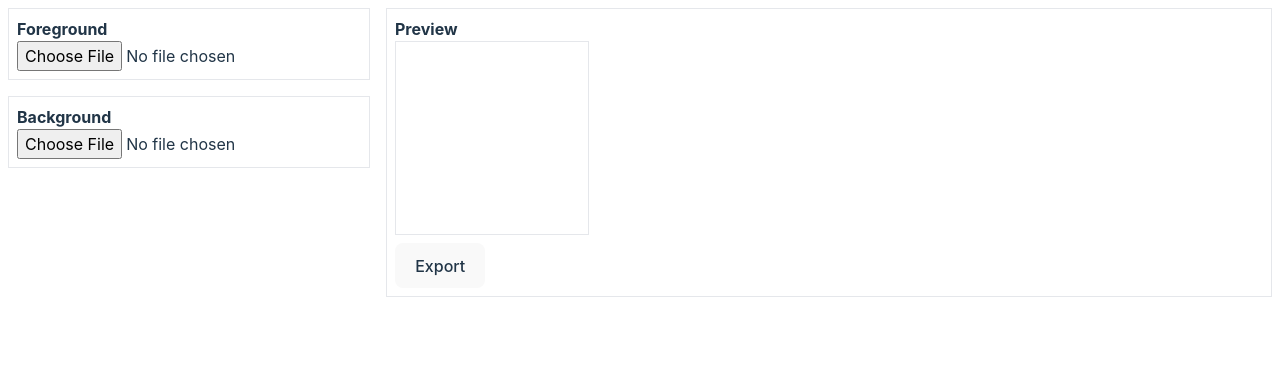
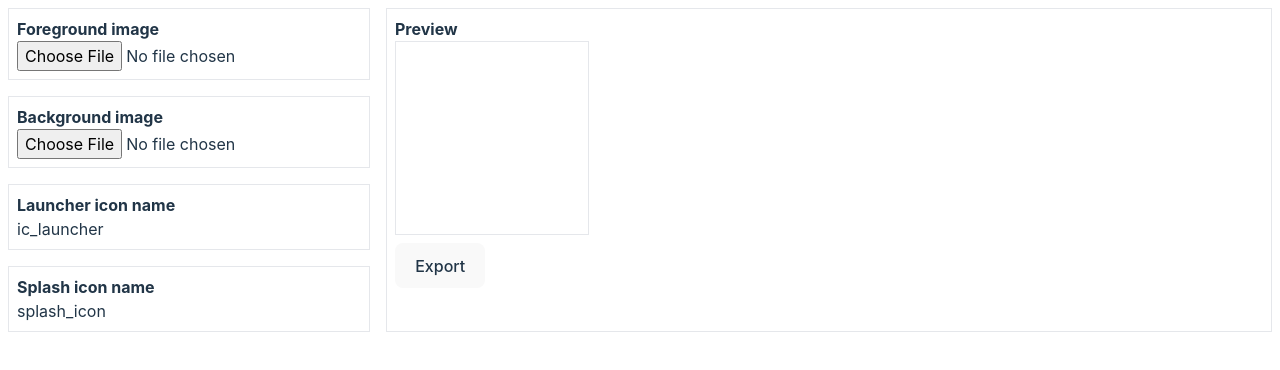
Before and after one commit to vincent0629/jasicon, a React (Vite) app: page / in a window 1280 px wide. Shown: the top 370 px of the page. Built offline with nearby package versions, Linux system fonts and the light colour scheme.

Commit message:
Allow to customize image file names.

```diff
--- a/src/App.jsx
+++ b/src/App.jsx
@@ -5,6 +5,8 @@ import './App.css'
 function App() {
   const [foreground, setForeground] = useState(null);
   const [background, setBackground] = useState(null);
+  const launcherRef = useRef(null);
+  const splashRef = useRef(null);
   const canvasRef = useRef(null);
 
   const onForegroundChanged = (event) => {
@@ -103,6 +105,8 @@ function App() {
   };
 
   const onExport = useCallback((event) => {
+    const launcherIconName = `${launcherRef.current.value}.png`;
+    const splashIconName = `${splashRef.current.value}.png`;
     const zip = new JSZip();
     const sizes = {
       mdpi: 1,
@@ -115,10 +119,10 @@ function App() {
     const res = zip.folder('res');
     Object.keys(sizes).forEach((key) => {
       const mipmap = res.folder(`mipmap-${key}`);
-      mipmap.file('ic_launcher.png', exportLauncherIcon(48 * sizes[key], foreground, background));
+      mipmap.file(launcherIconName, exportLauncherIcon(48 * sizes[key], foreground, background));
       const drawable = res.folder(`drawable-${key}`);
       // drawable.file('ic_launcher_foreground.png', exportAdaptiveIcon(108 * sizes[key], foreground, background));
-      drawable.file('splash.png', exportSplashIcon(240 * sizes[key], foreground, background));
+      drawable.file(splashIconName, exportSplashIcon(240 * sizes[key], foreground, background));
     });
     zip.generateAsync({type: 'blob'})
       .then((blob) => {
@@ -144,12 +148,20 @@ function App() {
       <div className="flex flex-row">
         <div className="flex flex-col">
           <div className="m-2 border p-2">
-            <div className="font-bold">Foreground</div>
+            <div className="font-bold">Foreground image</div>
             <input type="file" accept="image/*" onChange={onForegroundChanged} />
           </div>
           <div className="m-2 border p-2">
-            <div className="font-bold">Background</div>
+            <div className="font-bold">Background image</div>
             <input type="file" accept="image/*" onChange={onBackgroundChanged} />
+          </div>
+          <div className="m-2 border p-2">
+            <div className="font-bold">Launcher icon name</div>
+            <input type="text" defaultValue="ic_launcher" ref={launcherRef} />
+          </div>
+          <div className="m-2 border p-2">
+            <div className="font-bold">Splash icon name</div>
+            <input type="text" defaultValue="splash_icon" ref={splashRef} />
           </div>
         </div>
         <div className="m-2 border p-2 grow">
```
